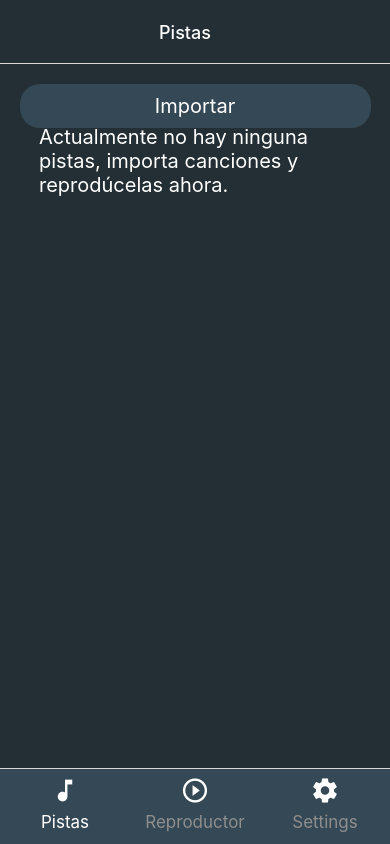
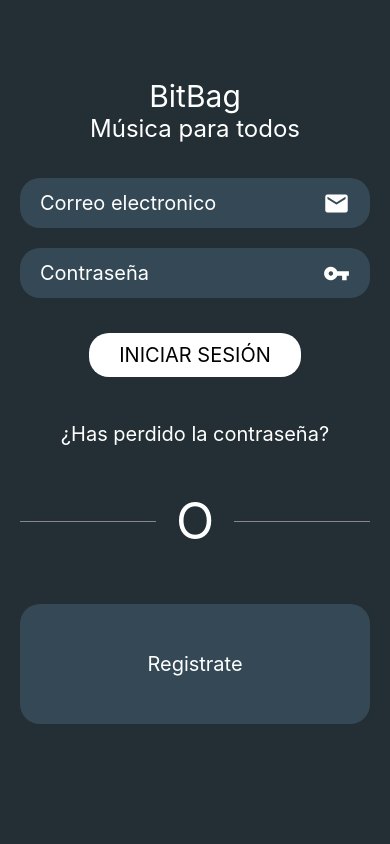
Before and after one commit to JorgeCorreaMendez/BitBag, a React Native app: screen / in a window 390 px wide. Built offline with nearby package versions, Linux system fonts and the light colour scheme; no server answers.

Commit message:
Fix: no pass for login

```diff
--- a/App.js
+++ b/App.js
@@ -68,7 +68,7 @@ export default function App() {
 
   return (
     <NavigationContainer>
-      {!user ? (
+      {user ? (
         <Tab.Navigator
           screenOptions={{
             ...commonsOptions,
```
